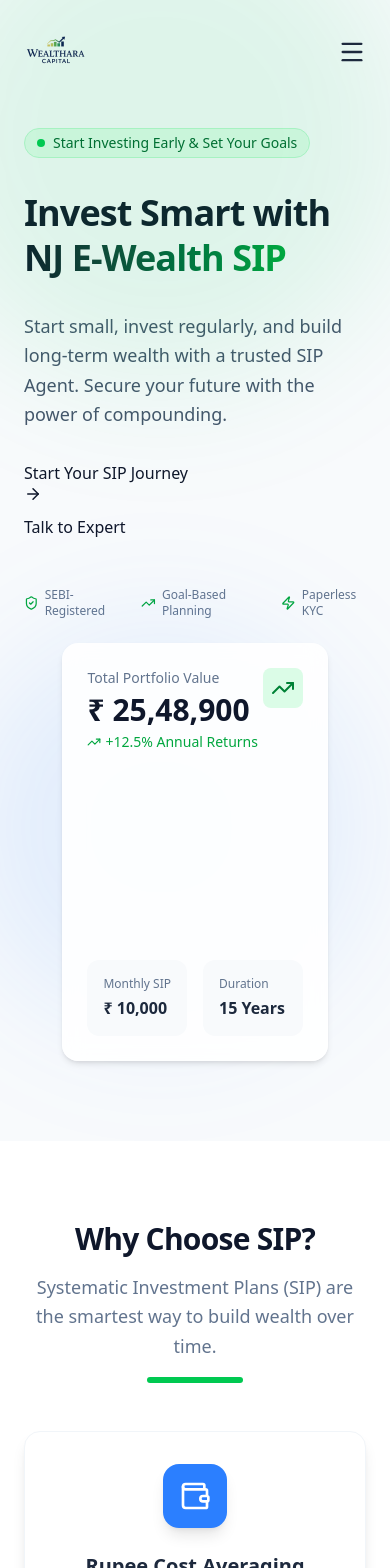
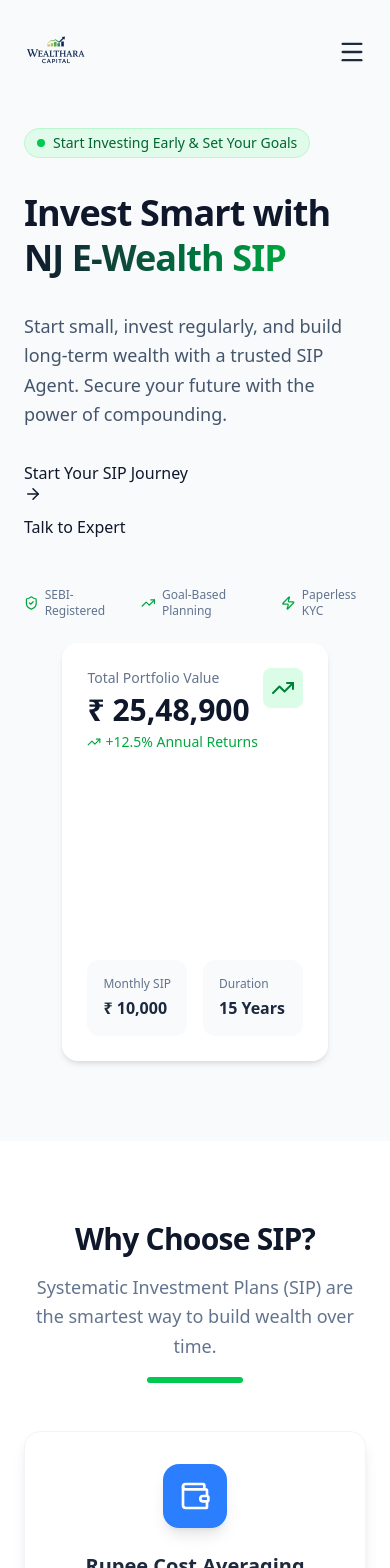
Before and after one commit to parmarkalpesh/SIP-Agent, a React (Vite) app: page / in a window 390 px wide. Shown: the top 1568 px of the page. Built offline with nearby package versions, Linux system fonts and the light colour scheme.

Commit message:
Final responsive change

```diff
--- a/src/App.css
+++ b/src/App.css
@@ -113,9 +113,3 @@
     padding-bottom: 4rem;
   }
 }
-
-/* Prevent horizontal overflow from transforms or shadows */
-html,
-body {
-  overflow-x: hidden;
-}
--- a/src/App.jsx
+++ b/src/App.jsx
@@ -12,7 +12,7 @@
 
 function App() {
   return (
-    <div className="min-h-screen bg-slate-50 font-sans text-slate-900 selection:bg-green-100 selection:text-green-900">
+    <div className="min-h-screen w-full bg-slate-50 font-sans text-slate-900 selection:bg-green-100 selection:text-green-900">
       <Navbar />
       <main>
         <Hero />
--- a/src/components/Navbar.jsx
+++ b/src/components/Navbar.jsx
@@ -27,7 +27,7 @@
 
     return (
         <nav
-            className={`fixed top-0 left-0 w-full z-50 transition-all duration-300 ${isScrolled
+            className={`fixed top-0 w-screen z-50 transition-all duration-300 ${isScrolled
                 ? "bg-white/80 backdrop-blur-md shadow-md py-3"
                 : "bg-transparent py-5"
                 }`}
--- a/src/index.css
+++ b/src/index.css
@@ -7,15 +7,23 @@
   --color-accent-gray: #E5E7EB;
   font-family: 'Inter', system-ui, -apple-system, sans-serif;
   scroll-behavior: smooth;
+  background-color: #0F172A;
+  width: 100%;
+  overflow-x: hidden;
+}
+
+/* Prevent horizontal overflow from transforms or shadows */
+html, body {
+  max-width: 100%;
+  overflow-x: hidden;
 }
 
 body {
   background-color: #F8FAFC;
   color: var(--color-primary);
-  margin: 0;
+  margin: 0 auto;
   padding: 0;
   width: 100%;
-  overflow-x: hidden;
 }
 
 /* Custom Utilities */
--- a/src/sections/Hero.jsx
+++ b/src/sections/Hero.jsx
@@ -14,8 +14,8 @@
     >
       {/* Background Gradients */}
       <div className="absolute top-0 left-0 w-full h-full bg-slate-50 -z-10"></div>
-      <div className="absolute top-[-10%] right-[-5%] w-[500px] h-[500px] bg-green-500/10 rounded-full blur-3xl"></div>
-      <div className="absolute bottom-[10%] left-[-10%] w-[400px] h-[400px] bg-blue-500/10 rounded-full blur-3xl"></div>
+      <div className="hidden md:block absolute top-[-10%] right-[-5%] w-[500px] h-[500px] bg-green-500/10 rounded-full blur-3xl"></div>
+      <div className="hidden md:block absolute bottom-[10%] left-[-10%] w-[400px] h-[400px] bg-blue-500/10 rounded-full blur-3xl"></div>
 
       <div className="container mx-auto px-6">
         <div className="flex flex-col lg:flex-row items-center gap-6 lg:gap-12 text-slate-900">
```
